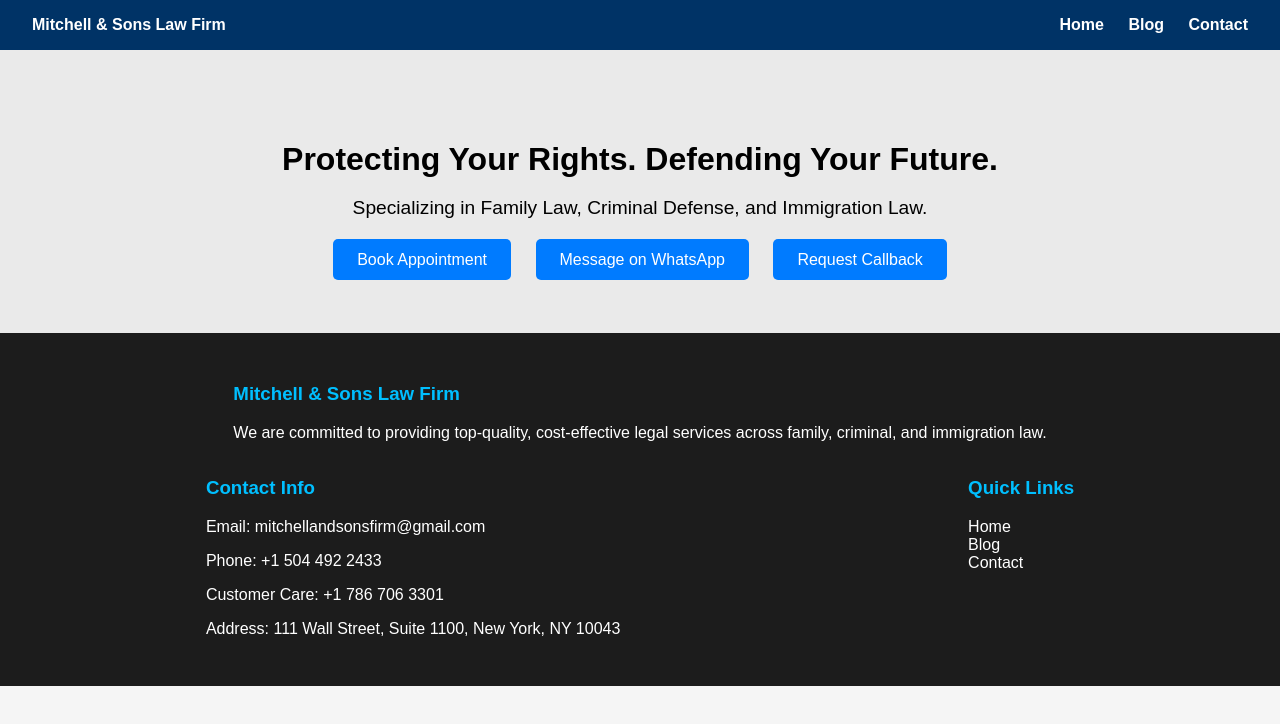
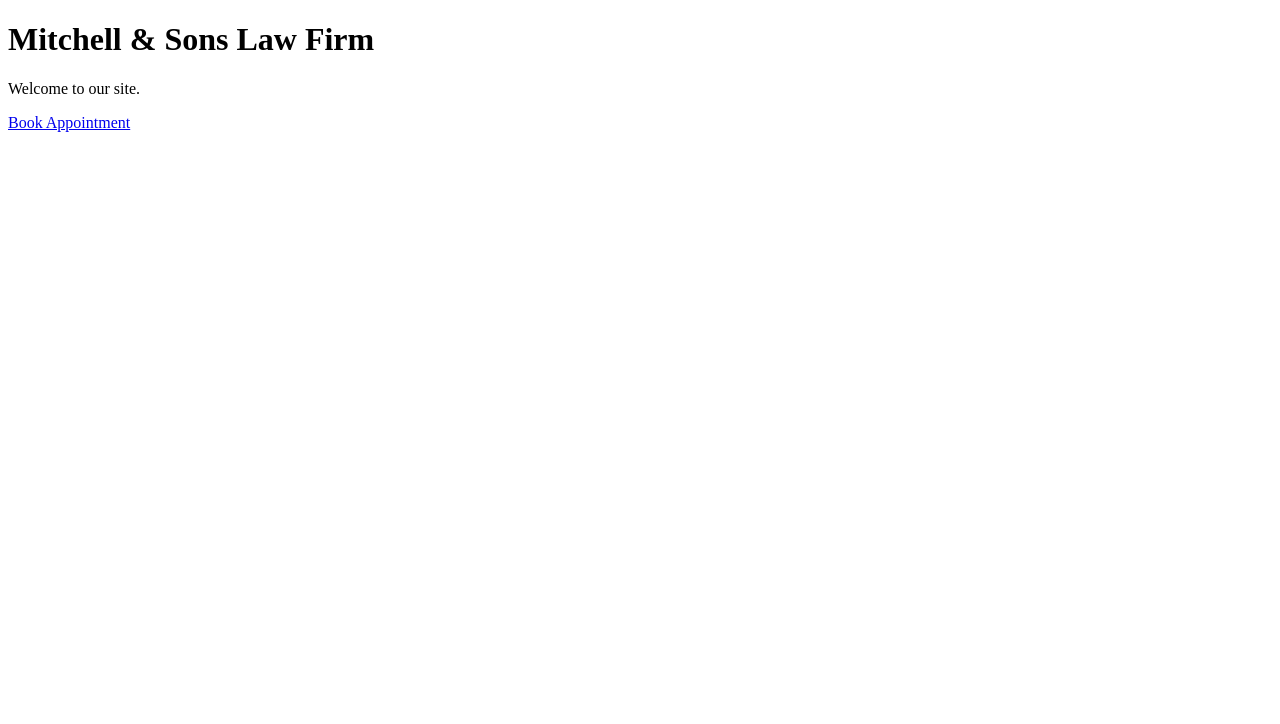
Before and after one commit to Kingsound8/mitchelllawfirm, a plain HTML site: page index.html in a window 1280 px wide. Drawn offline with Linux system fonts and the light colour scheme.

Commit message:
Add files via upload

```diff
--- a/index.html
+++ b/index.html
@@ -2,59 +2,12 @@
 <!DOCTYPE html>
 <html lang="en">
 <head>
-  <meta charset="UTF-8" />
-  <meta name="viewport" content="width=device-width, initial-scale=1.0"/>
-  <title>Mitchell & Sons Law Firm</title>
-  <link rel="icon" type="image/png" href="favicon.png"/>
-  <style>
-    body { margin: 0; font-family: Arial, sans-serif; background: #f5f5f5; }
-    header { background: #003366; color: white; padding: 1rem 2rem; display: flex; justify-content: space-between; align-items: center; }
-    nav a { color: white; margin-left: 20px; text-decoration: none; font-weight: bold; }
-    .hero { padding: 4rem 2rem; text-align: center; background-color: #eaeaea; }
-    .hero h1 { font-size: 2rem; margin-bottom: 1rem; }
-    .hero p { font-size: 1.2rem; margin-bottom: 2rem; }
-    .cta { background: #007bff; color: white; padding: 12px 24px; text-decoration: none; border-radius: 5px; margin: 0 10px; }
-    footer { background-color: #1c1c1c; color: white; display: flex; justify-content: space-around; padding: 2rem; flex-wrap: wrap; }
-    footer h3 { color: #00bfff; }
-    footer a { color: white; text-decoration: none; }
-  </style>
+    <meta charset="UTF-8">
+    <title>Mitchell & Sons Law Firm</title>
 </head>
 <body>
-  <header>
-    <div><strong>Mitchell & Sons Law Firm</strong></div>
-    <nav>
-      <a href="index.html">Home</a>
-      <a href="blog.html">Blog</a>
-      <a href="contact.html">Contact</a>
-    </nav>
-  </header>
-
-  <section class="hero">
-    <h1>Protecting Your Rights. Defending Your Future.</h1>
-    <p>Specializing in Family Law, Criminal Defense, and Immigration Law.</p>
-    <a href="pay.html" class="cta">Book Appointment</a>
-    <a href="https://wa.me/15044922433" class="cta">Message on WhatsApp</a>
-    <a href="mailto:mitchellandsonsfirm@gmail.com" class="cta">Request Callback</a>
-  </section>
-
-  <footer>
-    <div>
-      <h3>Mitchell & Sons Law Firm</h3>
-      <p>We are committed to providing top-quality, cost-effective legal services across family, criminal, and immigration law.</p>
-    </div>
-    <div>
-      <h3>Contact Info</h3>
-      <p>Email: mitchellandsonsfirm@gmail.com</p>
-      <p>Phone: +1 504 492 2433</p>
-      <p>Customer Care: +1 786 706 3301</p>
-      <p>Address: 111 Wall Street, Suite 1100, New York, NY 10043</p>
-    </div>
-    <div>
-      <h3>Quick Links</h3>
-      <a href="index.html">Home</a><br>
-      <a href="blog.html">Blog</a><br>
-      <a href="contact.html">Contact</a>
-    </div>
-  </footer>
+    <h1>Mitchell & Sons Law Firm</h1>
+    <p>Welcome to our site.</p>
+    <a href="payment.html">Book Appointment</a>
 </body>
 </html>
```
Also changed, not shown: payment.html (added, +16 -0 lines).
